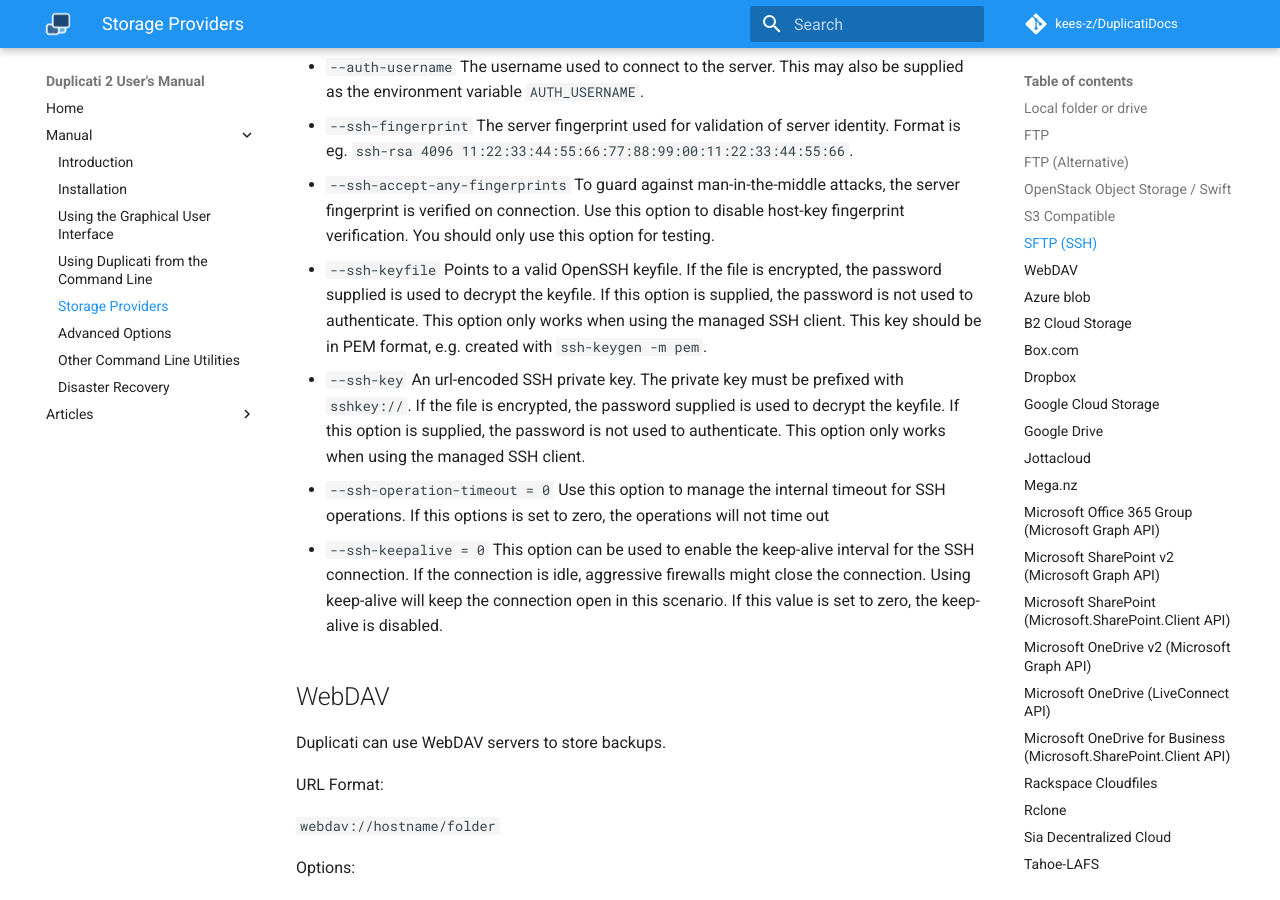
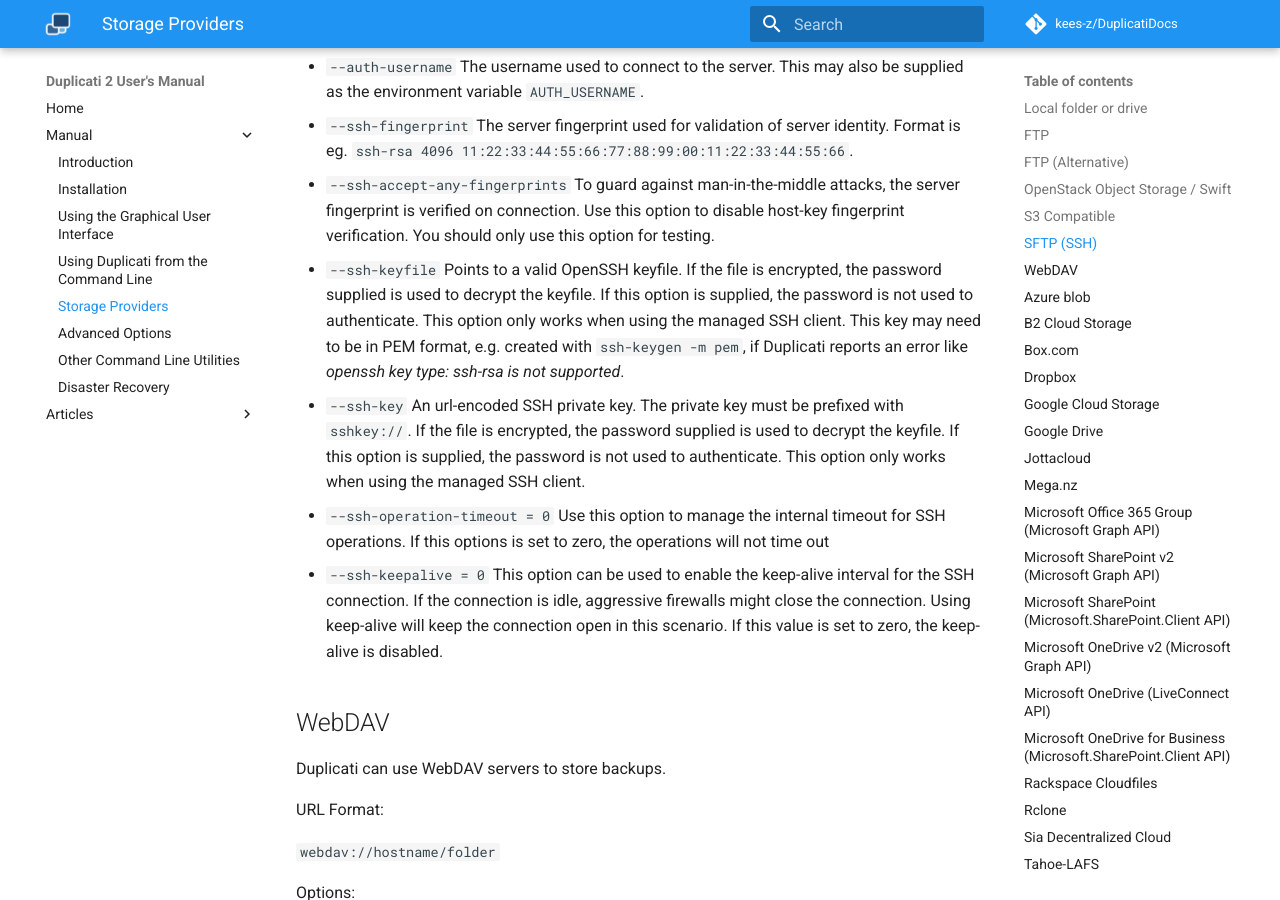
Before and after one commit to kees-z/DuplicatiDocs, an MkDocs documentation site: the page built from docs/05-storage-providers.md, in a window 1280 px wide and 900 px high, scrolled down 6850 px. Built offline with MkDocs 1.6.1 and Material for MkDocs 9.7.7, drawn with Linux system fonts in a browser that asks for light colours; comment, search, counter and statistics services are not loaded.

Commit message:
Update docs/05-storage-providers.md
Co-authored-by: Colin Dean <colindean@users.noreply.github.com>

```diff
--- a/docs/05-storage-providers.md
+++ b/docs/05-storage-providers.md
@@ -263,7 +263,8 @@ To guard against man-in-the-middle attacks, the server fingerprint is verified o
 * `--ssh-keyfile`
 Points to a valid OpenSSH keyfile. If the file is encrypted, the password supplied is used to decrypt the keyfile.
 If this option is supplied, the password is not used to authenticate. This option only works when using the managed SSH client.
-This key should be in PEM format, e.g. created with `ssh-keygen -m pem`.
+This key may need to be in PEM format, e.g. created with `ssh-keygen -m pem`, if Duplicati reports an error like _openssh key type: ssh-rsa is not supported_.
+
 * `--ssh-key`
 An url-encoded SSH private key. The private key must be prefixed with `sshkey://`. If the file is encrypted, the password supplied is used to decrypt the keyfile. If this option is supplied, the password is not used to authenticate. This option only works when using the managed SSH client.
 * `--ssh-operation-timeout = 0`
```
